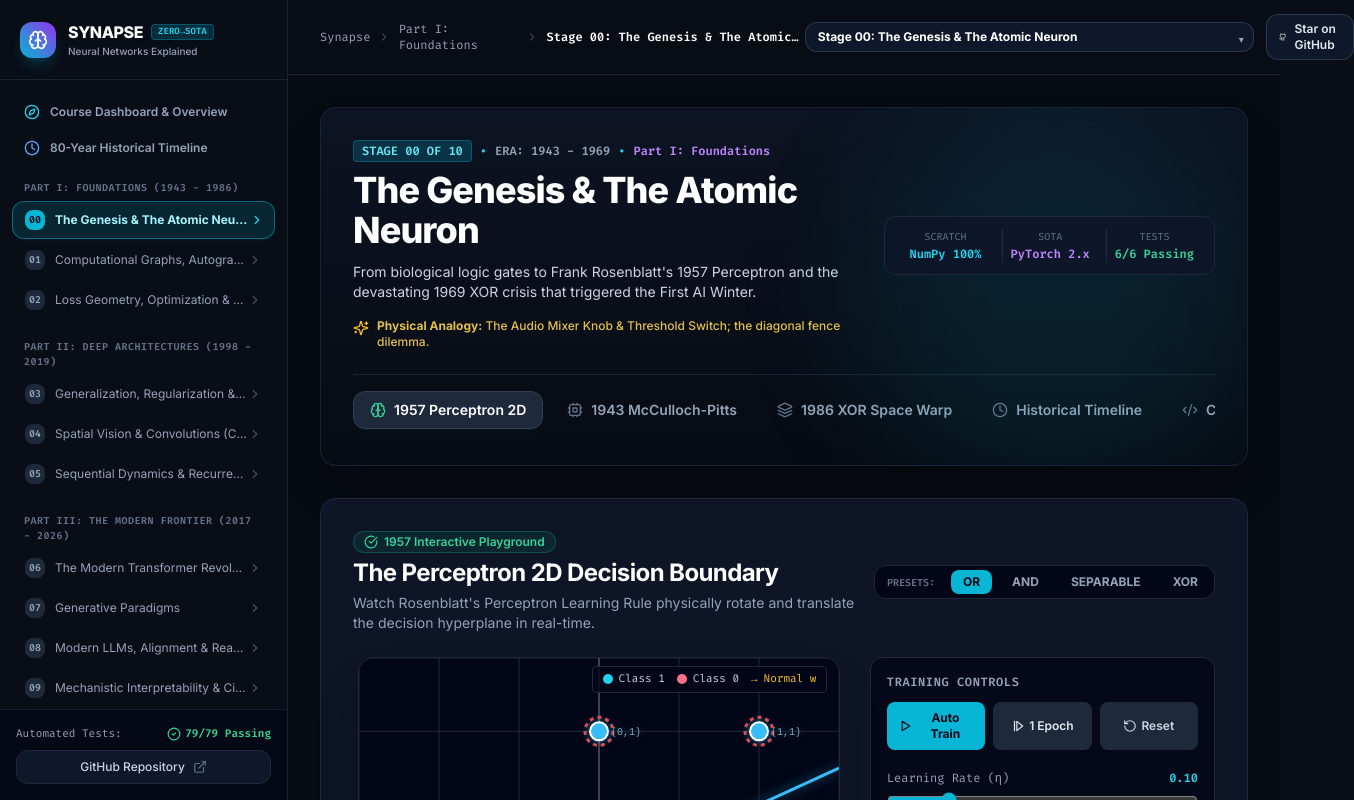
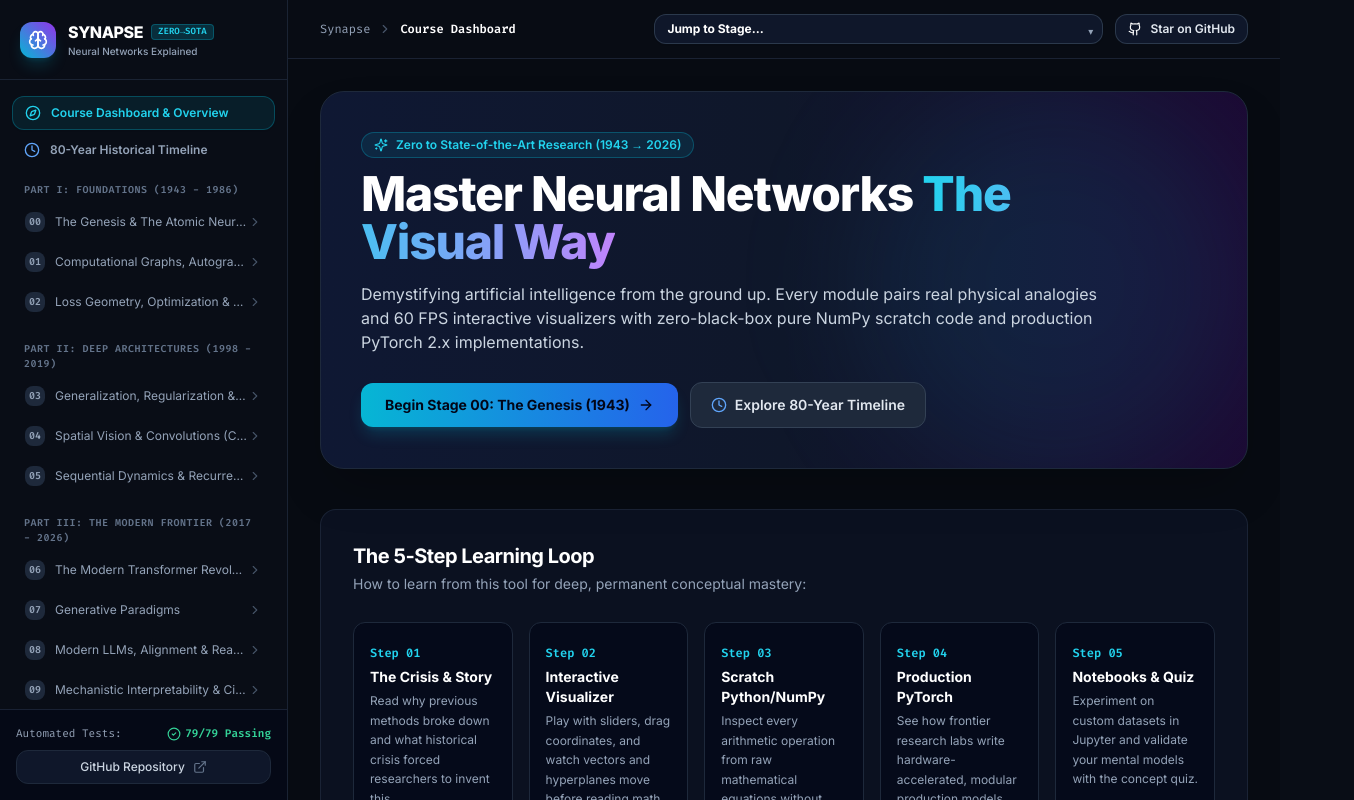
Before and after one commit to nnfuad/Synapse-Learn-NN-the-Easy-Way, a React (Vite) app in the folder web/: page / in a window 1280 px wide. Before the commit this address led to /#/module/00. Shown: the top 800 px of the page, 1354 px wide, since content can reach past the window. Built offline with nearby package versions, Linux system fonts and the light colour scheme.

Commit message:
fix(web): default landing to Home Page, enable Module 01, bind to localhost, and add pull guidance

```diff
--- a/web/src/App.jsx
+++ b/web/src/App.jsx
@@ -19,7 +19,7 @@ export default function App() {
       currentPage={route.page}
       onNavigate={navigate}
     >
-      {route.page === 'dashboard' && <DashboardPage onNavigate={navigate} />}
+      {(route.page === 'home' || route.page === 'dashboard') && <DashboardPage onNavigate={navigate} />}
       {route.page === 'roadmap' && <RoadmapPage onNavigate={navigate} />}
       {route.page === 'module' && (
         <ModulePage
--- a/web/src/components/layout/Navbar.jsx
+++ b/web/src/components/layout/Navbar.jsx
@@ -47,10 +47,11 @@ export default function Navbar({ currentModuleId, currentPage, onOpenMobileSideb
         {/* Module Fast Selector Dropdown */}
         <div className="relative">
           <select
-            value={currentModuleId}
-            onChange={(e) => onNavigate(`module/${e.target.value}`)}
+            value={currentPage === 'module' ? currentModuleId : ''}
+            onChange={(e) => e.target.value && onNavigate(`module/${e.target.value}`)}
             className="bg-slate-900 border border-slate-700/80 hover:border-cyan-500/60 text-xs font-bold text-white px-3 py-1.5 rounded-xl appearance-none pr-7 cursor-pointer transition shadow-sm"
           >
+            <option value="" disabled>Jump to Stage...</option>
             {MODULES_LIST.map((m) => (
               <option key={m.id} value={m.id} className="bg-slate-900 text-slate-200">
                 Stage {m.number}: {m.title}
--- a/web/src/components/layout/Sidebar.jsx
+++ b/web/src/components/layout/Sidebar.jsx
@@ -79,7 +79,7 @@ export default function Sidebar({ currentModuleId, currentPage, onNavigate, isMo
           <button
             onClick={() => handleNav('dashboard')}
             className={`w-full flex items-center gap-2.5 px-3 py-2 rounded-xl text-xs font-semibold transition ${
-              currentPage === 'dashboard'
+              currentPage === 'home' || currentPage === 'dashboard'
                 ? 'bg-cyan-500/10 text-cyan-400 border border-cyan-500/30 shadow-sm'
                 : 'text-slate-400 hover:text-white hover:bg-slate-900'
             }`}
--- a/web/src/router/useHashRoute.js
+++ b/web/src/router/useHashRoute.js
@@ -2,29 +2,38 @@ import { useState, useEffect } from 'react';
 
 /**
  * Lightweight, robust URL Hash Router for Synapse.
- * Supports:
- *   - '#/' or '' -> Defaults to '#/module/00' (or dashboard)
- *   - '#/module/00' ... '#/module/09'
- *   - '#/roadmap'
- *   - '#/dashboard'
+ * Defaults to Home Page ('#/' or empty) upon opening the application.
+ *
+ * Supported Routes:
+ *   - '' or '#/' or '#/home' or '#/dashboard' -> Home Page
+ *   - '#/module/00' ... '#/module/09'        -> Dedicated Module Pages
+ *   - '#/roadmap'                            -> 80-Year Timeline Explorer
  */
 export function useHashRoute() {
   const parseHash = () => {
-    const rawHash = window.location.hash.replace(/^#\/?/, '') || 'module/00';
-    const parts = rawHash.split('/');
-    const page = parts[0] || 'module';
-    const id = parts[1] || '00';
-    return { raw: rawHash, page, id };
+    const rawHash = window.location.hash.replace(/^#\/?/, '').trim();
+
+    if (!rawHash || rawHash === 'home' || rawHash === 'dashboard') {
+      return { raw: rawHash, page: 'home', id: null };
+    }
+
+    if (rawHash === 'roadmap') {
+      return { raw: rawHash, page: 'roadmap', id: null };
+    }
+
+    if (rawHash.startsWith('module/')) {
+      const parts = rawHash.split('/');
+      const id = parts[1] || '00';
+      return { raw: rawHash, page: 'module', id };
+    }
+
+    // Default fallback to Home
+    return { raw: rawHash, page: 'home', id: null };
   };
 
   const [route, setRoute] = useState(parseHash);
 
   useEffect(() => {
-    // If user opens root http://localhost:5173/ without hash, redirect to #/module/00
-    if (!window.location.hash || window.location.hash === '#' || window.location.hash === '#/') {
-      window.location.hash = '#/module/00';
-    }
-
     const handleHashChange = () => {
       setRoute(parseHash());
     };
@@ -34,7 +43,11 @@ export function useHashRoute() {
   }, []);
 
   const navigate = (path) => {
-    window.location.hash = path.startsWith('#') ? path : `#/${path.replace(/^\//, '')}`;
+    if (!path || path === 'home' || path === 'dashboard' || path === '/') {
+      window.location.hash = '#/';
+    } else {
+      window.location.hash = path.startsWith('#') ? path : `#/${path.replace(/^\//, '')}`;
+    }
   };
 
   return { route, navigate };
--- a/web/vite.config.js
+++ b/web/vite.config.js
@@ -5,6 +5,8 @@ export default defineConfig({
   plugins: [react()],
   server: {
     port: 5173,
-    host: true
+    // By default, bind strictly to localhost (single URL).
+    // To share on your local Wi-Fi network, pass `--host` or change to `host: true`.
+    host: 'localhost'
   }
 });
```
Also changed, not shown: 1 other file (tests, documents, lock files or other folders).
